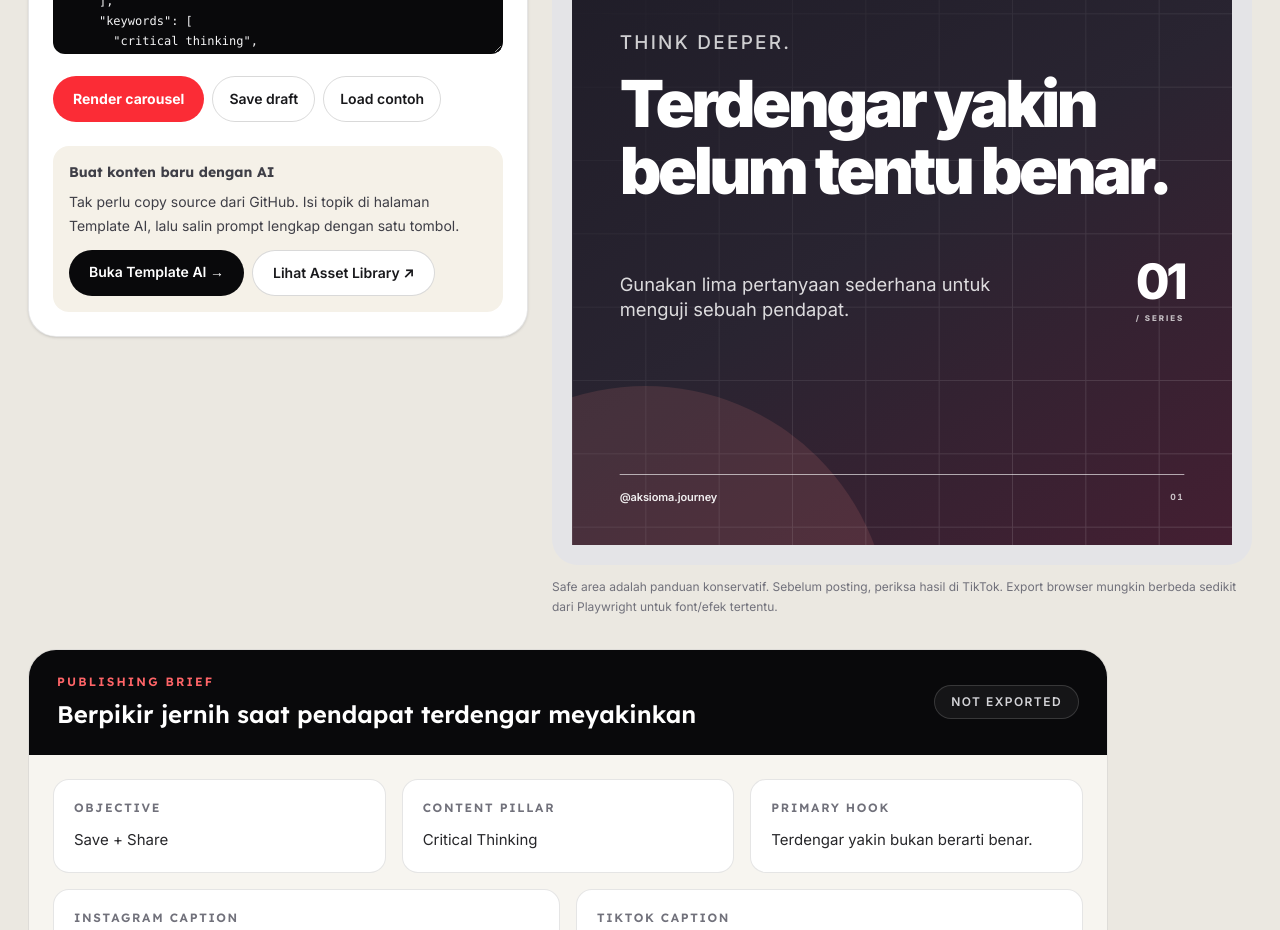
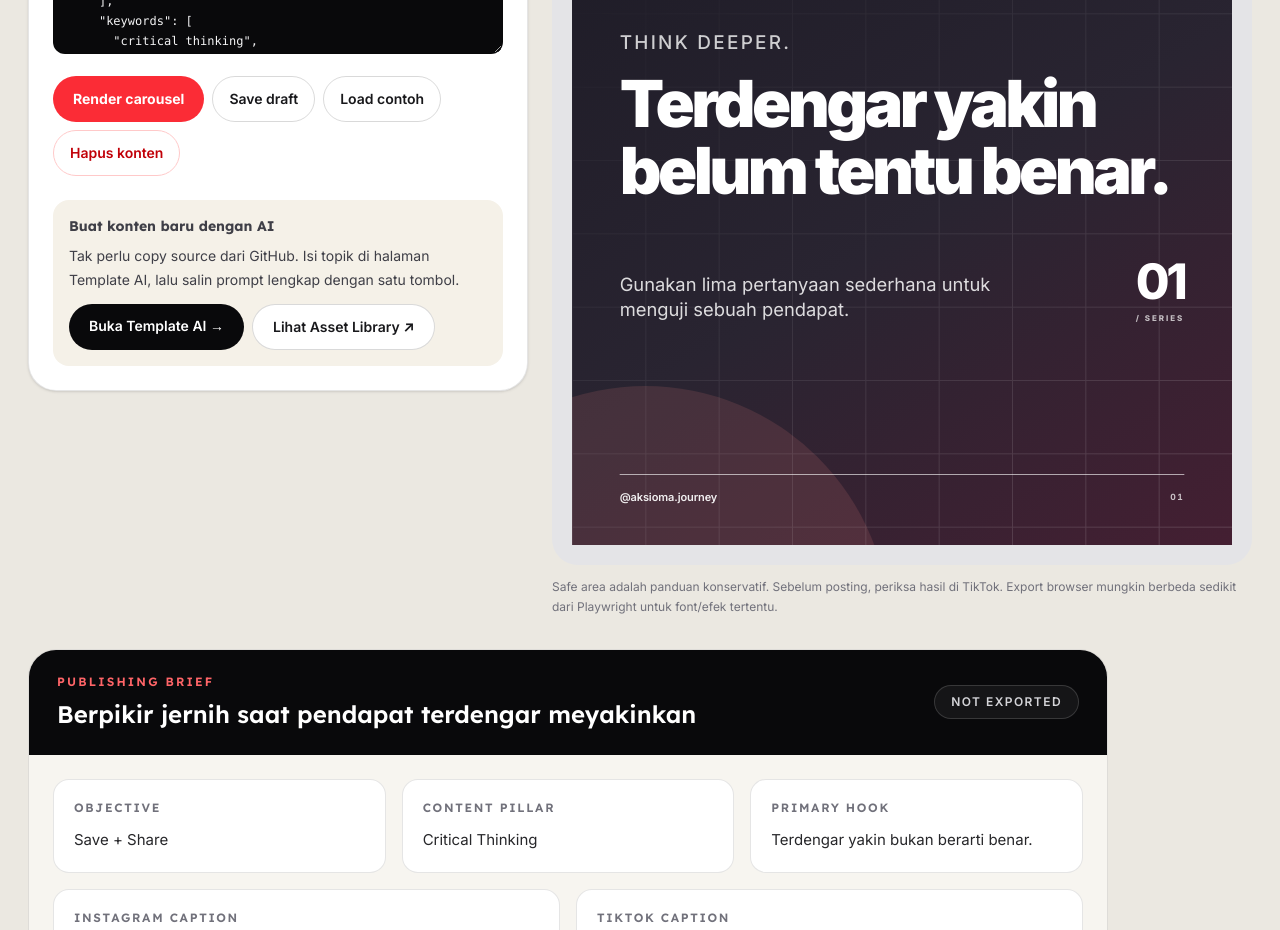
Before and after one commit to winaldomanurung/aksioma-content, a Next.js app: page /studio in a window 1280 px wide. Shown: the part 960-1890 px from the top of the page. Built offline with nearby package versions, Linux system fonts and the light colour scheme.

Commit message:
Add clear editor button to Aksioma Studio

```diff
--- a/components/studio/StudioClient.jsx
+++ b/components/studio/StudioClient.jsx
@@ -73,6 +73,17 @@ export default function StudioClient(){
     catch{setError("Penyimpanan browser tidak tersedia. Salin source ke tempat lain.");}
   }
 
+  function clearContent(){
+    if(working||!source.trim())return;
+    if(!window.confirm("Hapus seluruh isi editor? Draft tersimpan di browser juga akan dihapus."))return;
+    try{localStorage.removeItem(DRAFT_KEY);}
+    catch{/* private browsing */}
+    setSource("");
+    setError("");
+    clearDownload();
+    setStatus("Editor dikosongkan. Preview terakhir tetap terlihat sampai carousel baru dirender.");
+  }
+
   async function exportImages(all=false){
     if(working)return;
     setWorking(true);setError("");setStatus("Menyiapkan font dan asset…");clearDownload();
@@ -138,6 +149,7 @@ export default function StudioClient(){
               <button type="button" onClick={render} disabled={working} className="rounded-full bg-red-500 px-5 py-3 text-sm font-bold text-white hover:bg-red-600 disabled:opacity-50">Render carousel</button>
               <button type="button" onClick={saveDraft} className="rounded-full border border-black/15 px-4 py-3 text-sm font-semibold hover:bg-zinc-50">Save draft</button>
               <button type="button" onClick={()=>{setSource(INITIAL);setStatus("Contoh dimuat. Tekan Render carousel.");setError("");}} className="rounded-full border border-black/15 px-4 py-3 text-sm font-semibold hover:bg-zinc-50">Load contoh</button>
+              <button type="button" onClick={clearContent} disabled={working||!source.trim()} className="rounded-full border border-red-200 px-4 py-3 text-sm font-semibold text-red-700 hover:bg-red-50 disabled:cursor-not-allowed disabled:opacity-40">Hapus konten</button>
             </div>
             {error&&<div role="alert" className="mt-4 rounded-xl border border-red-200 bg-red-50 p-3 text-sm leading-6 text-red-800">{error}</div>}
             {status&&<div role="status" className="mt-4 rounded-xl border border-emerald-200 bg-emerald-50 p-3 text-sm leading-6 text-emerald-900">{status}</div>}
```
